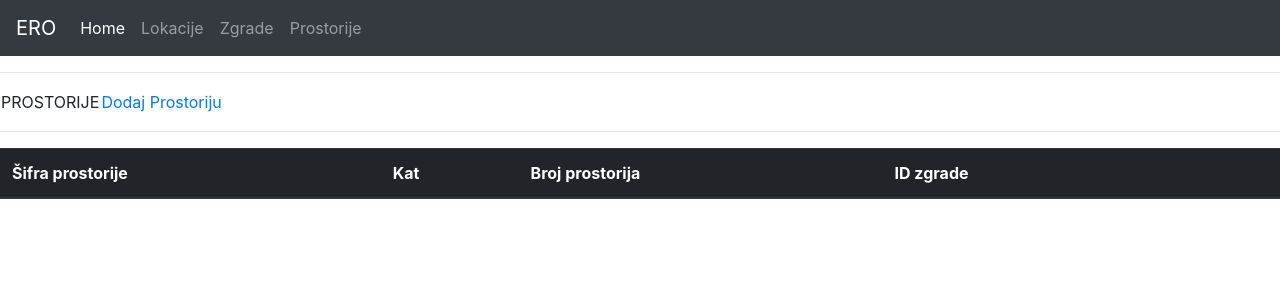
After one commit to pinky84/ero_projekt, a Django app: page /prostorije/ in a window 1280 px wide. The commit adds this page. Shown: the top 300 px of the page. Run offline with Django 3.2, Linux system fonts and the light colour scheme; data that the repository does not hold is empty; some libraries are stand-ins or nearby versions.

Commit message:
Prostorija all views

```diff
--- a/eroapp/templates/navbar.html
+++ b/eroapp/templates/navbar.html
@@ -14,6 +14,9 @@
         <li class="nav-item">
           <a class="nav-link" href="/zgrade/">Zgrade</a>
         </li>
+        <li class="nav-item">
+          <a class="nav-link" href="/prostorije/">Prostorije</a>
+        </li>
       </ul>
     </div>
   </nav>
--- /dev/null
+++ b/eroapp/templates/prostorija/prostorija_list.html
@@ -0,0 +1,41 @@
+{% extends 'base.html' %}
+
+{% block content %}
+<hr>
+<p>
+  <table>
+    <tr>
+      <td>PROSTORIJE</td>
+      <td><a href="/prostorije/create/">Dodaj Prostoriju</a></td>
+    </tr>
+  </table>
+</p>
+<hr>
+<table class="table">
+    <thead class="thead-dark">
+      <tr>
+        <!--- <th scope="col">#</th> -->
+        <th scope="col">Šifra prostorije</th>
+        <th scope="col">Kat</th>
+        <th scope="col">Broj prostorija</th>
+        <th scope="col">ID zgrade</th>
+        <th scope="col"></th>
+        <th scope="col"></th>
+
+      </tr>
+
+      {% for prostorija in prostorije %}
+        <tr>
+          <td><a href="/prostorije/{{ prostorija.pk }}/">{{ prostorija.sifra_prostorije }}</a></td>
+          <td>{{ prostorija.kat }}</td>
+          <td>{{ prostorija.broj_prostorije }}</td>
+          <td>{{ prostorija.id_zgrada }}</td>
+          <td><a href="/prostorije/{{ prostorija.pk }}/update/">Update</a></td>
+          <td><a href="/prostorije/{{ prostorija.pk }}/delete/">Delete</a></td>
+        </tr>
+      {% endfor %}
+
+
+  </table>
+
+  {% endblock content %}
--- a/eroapp/urls.py
+++ b/eroapp/urls.py
@@ -16,6 +16,12 @@ urlpatterns = [
     path('zgrade/create/', views.zgrada_create),
     path('zgrade/<int:pk>/update/', views.zgrada_update),
     path('zgrade/<int:pk>/delete/', views.zgrada_delete),
+#------------------------------------------------------------------------------
+    path('prostorije/', views.prostorija_list),
+    path('prostorije/<int:pk>/', views.prostorija_detail),
+    path('prostorije/<int:pk>/update/', views.prostorija_update),
+    path('prostorije/<int:pk>/delete/', views.prostorija_delete),
+    path('prostorije/create/', views.prostorija_create),
 
     #path('lokacije/', LokacijaListView.as_view(), name='lokacija_list_view'),
 ]
--- a/eroapp/views.py
+++ b/eroapp/views.py
@@ -101,3 +101,44 @@ def zgrada_delete(request, pk):
     return redirect("/zgrade")
 
 #----------------------------------------------------------------------------------------------
+
+def prostorija_list(request):
+    prostorije = Prostorija.objects.all()
+    context = {'prostorije': prostorije}
+    return render(request, 'prostorija/prostorija_list.html', context)
+
+def prostorija_detail(request, pk):
+    prostorija = Prostorija.objects.get(id=pk)
+    context = {'prostorija': prostorija}
+    return render(request, 'prostorija/prostorija_detail.html', context)
+
+def prostorija_create(request):
+    form = ProstorijaForm()
+    if request.method == "POST":
+        form = ProstorijaForm(request.POST)
+        if form.is_valid():
+            form.save()
+            return redirect("/prostorije")
+    context = {'form': form}
+    return render(request, 'prostorija/prostorija_create.html', context)
+
+def prostorija_update(request, pk):
+    prostorija = Prostorija.objects.get(id=pk)
+    form = ProstorijaForm(instance=prostorija)
+    if request.method == "POST":
+        form = ProstorijaForm(request.POST, instance=prostorija)
+        if form.is_valid():
+            form.save()
+            return redirect("/prostorije")
+    context = {
+        'form': form,
+        'prostorija': prostorija
+        }
+    return render(request, 'prostorija/prostorija_update.html', context)
+
+def prostorija_delete(request, pk):
+    prostorija = Prostorija.objects.get(id=pk)
+    prostorija.delete()
+    return redirect("/prostorije")
+
+#---------------------------------------------------------------------------------------------
```
Also changed, not shown: eroapp/forms.py (+7 -0 lines), eroapp/templates/prostorija/prostorija_create.html (added, +18 -0 lines), eroapp/templates/prostorija/prostorija_detail.html (added, +12 -0 lines), eroapp/templates/prostorija/prostorija_update.html (added, +18 -0 lines), eroapp/templates/prostorija/prostorija_delete.html (added).
